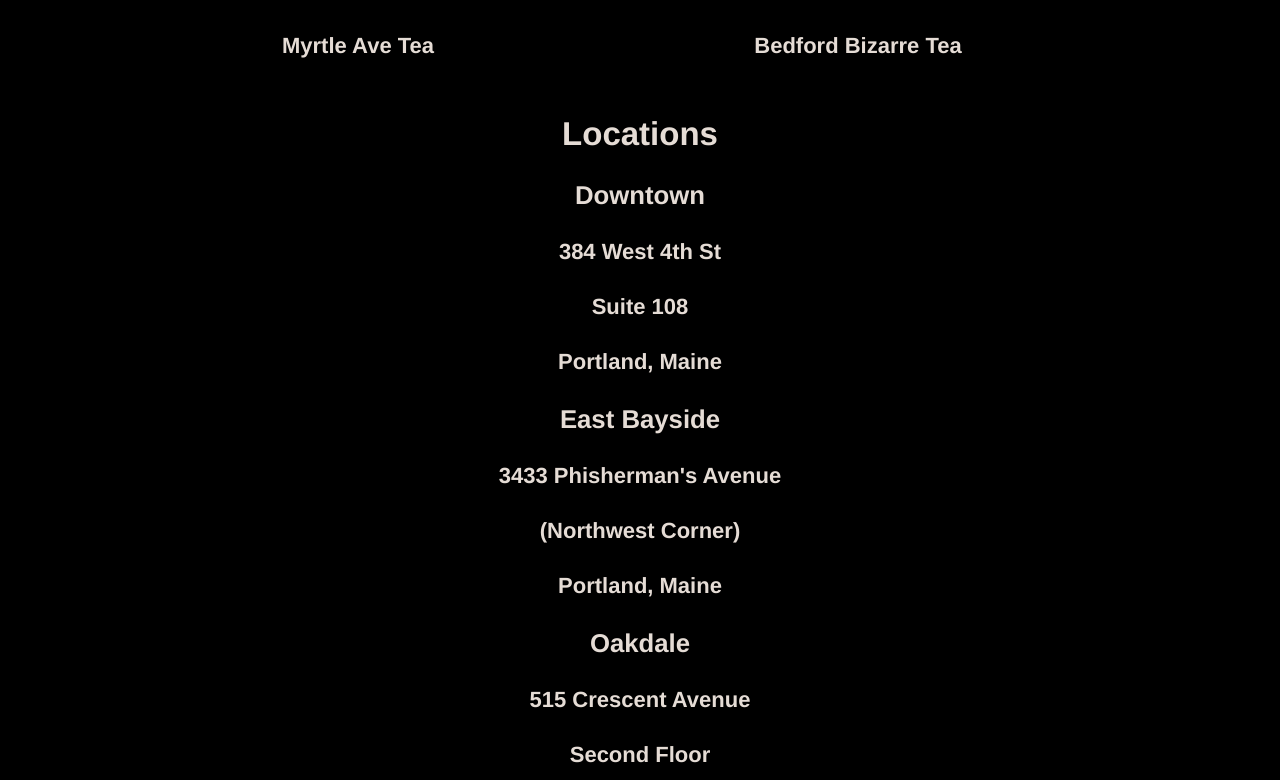
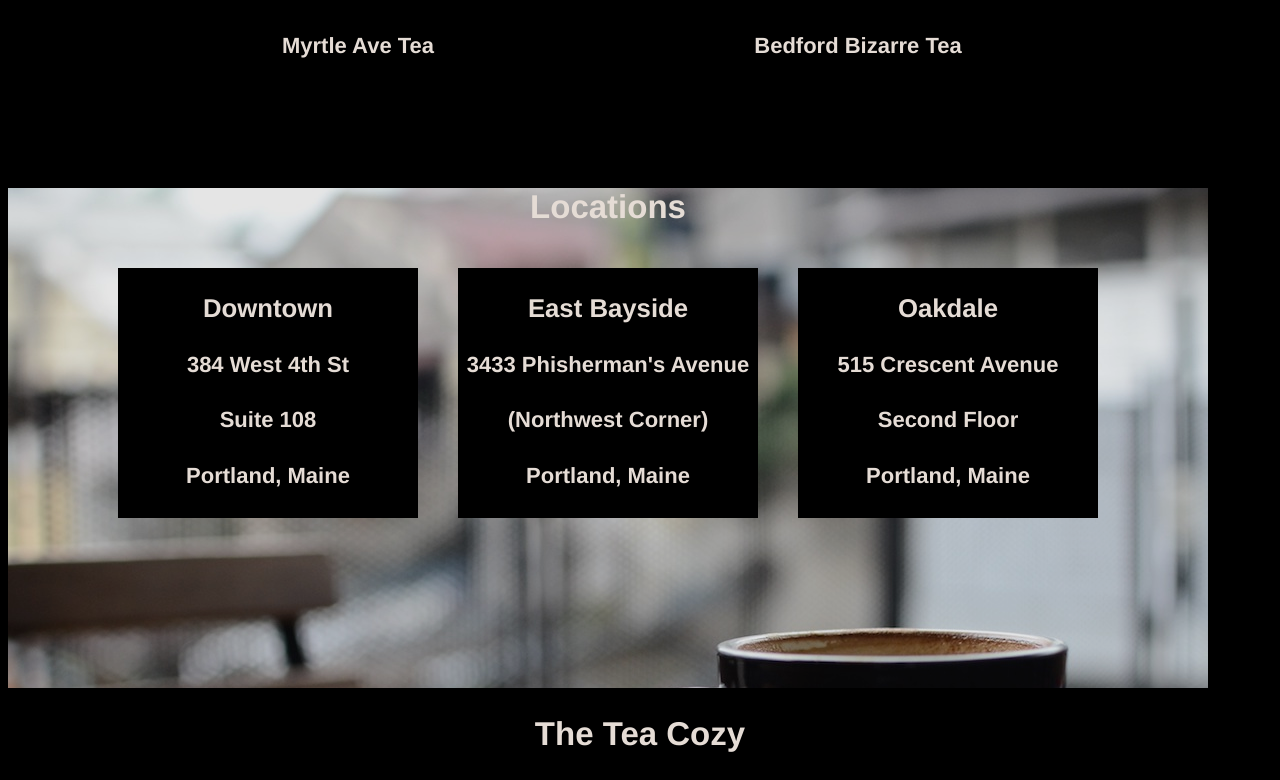
Before and after one commit to Lareilpet/Tea_Cozy, a plain HTML site: page index.html in a window 1280 px wide. Shown: the part 1420-2200 px from the top of the page. Drawn offline with Linux system fonts and the light colour scheme.

Commit message:
section3 finished.

```diff
--- a/css/style.css
+++ b/css/style.css
@@ -84,3 +84,38 @@ nav span {
   height: 200px;
   width: 300px;
 }
+
+.locations {
+  background-image: url("../Images/img-locations-background.jpg");
+  width: 1200px;
+  height: 500px;
+}
+
+.loc_title h2 {
+  text-align: center;
+  margin-top: 100px;
+}
+
+.address {
+  display: inline-flex;
+  align-items: center;
+  justify-content: space-between;
+}
+
+.downtown {
+  background-color: black;
+  width: 300px;
+  margin: 15px 20px;
+}
+
+.east_bayside {
+  background-color: black;
+  width: 300px;
+  margin: 15px 20px;
+}
+
+.oakdale {
+  background-color: black;
+  width: 300px;
+  margin: 15px 20px;
+}
--- a/index.html
+++ b/index.html
@@ -36,7 +36,7 @@
     </div>
     <div class="available_teas">
       <div class="fall">
-        <img src="../Images/img-berryblitz.jpg"/>
+        <img src="./Images/img-berryblitz.jpg"/>
       <h4>Fall Berry Blitz Tea</h4>
     </div>
     <div class="spiced">
@@ -59,7 +59,9 @@
   </div>
 
   <div class="locations">
+    <div class="loc_title">
       <h2>Locations</h2>
+    </div>
     <div class="address">
       <div class="downtown">
         <h3>Downtown</h3>
@@ -67,17 +69,20 @@
         <h4>Suite 108</h4>
         <h4>Portland, Maine</h4>
       </div>
+
         <div class ="east_bayside">
           <h3>East Bayside</h3>
           <h4>3433 Phisherman's Avenue</h4>
           <h4>(Northwest Corner)</h4>
           <h4>Portland, Maine</h4>
         </div>
+
       <div class="oakdale">
          <h3>Oakdale</h3>
          <h4>515 Crescent Avenue</h4>
          <h4>Second Floor</h4>
          <h4>Portland, Maine</h4>
+     </div>
    </div>
  </div>
 
```
Lines whose indentation alone changed are shown as unchanged.
